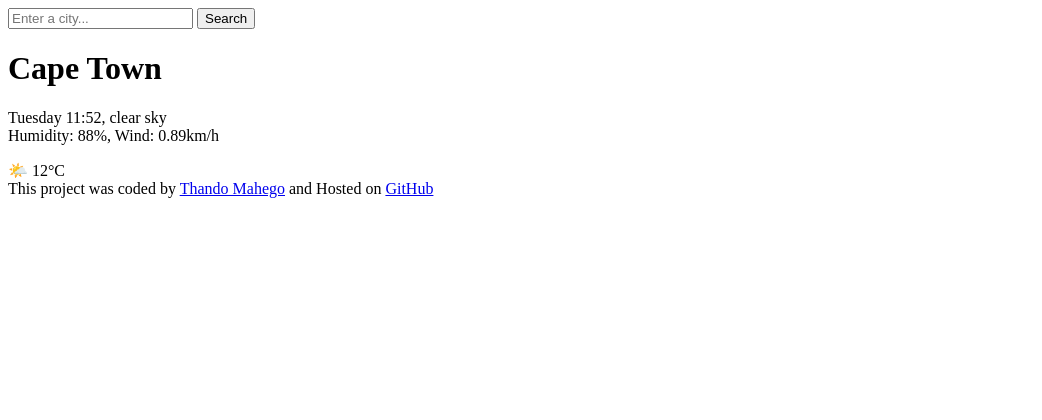
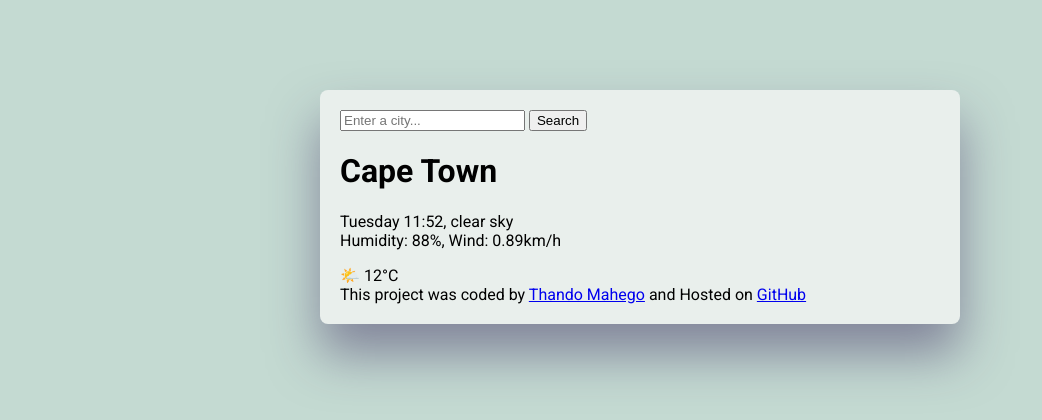
Before and after one commit to ThandoMashego/my-weather-app, a plain HTML site: page index.html in a window 1280 px wide. Shown: the whole page, without its empty margins (0-1042 px from the left). Drawn offline with Linux system fonts and the light colour scheme.

Commit message:
styled the main container and added custom fonts

```diff
--- a/index.html
+++ b/index.html
@@ -4,11 +4,19 @@
     <meta charset="UTF-8">
     <meta name="viewport" content="width=device-width, initial-scale=1.0">
     <title>Weather App</title>
+    <link rel="stylesheet" href="./src/style.css"/>
+    <link rel="preconnect" href="https://fonts.googleapis.com">
+<link rel="preconnect" href="https://fonts.gstatic.com" crossorigin>
+<link href="https://fonts.googleapis.com/css2?family=Roboto:ital,wght@0,100;0,300;0,400;0,500;0,700;0,900;1,100;1,300;1,400;1,500;1,700;1,900&display=swap" rel="stylesheet">
 </head>
 <body>
+
+<div class="container">
     <header>
-        <input type="search" placeholder="Enter a city..." required />
-        <input type="submit" value="Search"/>
+        <form>
+            <input type="search" placeholder="Enter a city..." required />
+            <input type="submit" value="Search"/>
+        </form>
     </header>
 
     <main>
@@ -27,6 +35,7 @@
         <a href="https://github.com/ThandoMashego">Thando Mahego</a> and
         Hosted on <a href="https://github.com/ThandoMashego/my-weather-app">GitHub</a>
     </footer>
+</div>
 
 </body>
 
--- /dev/null
+++ b/src/style.css
@@ -0,0 +1,15 @@
+body {
+    background-color:#C4DAD2;
+        font-family: "Roboto", sans-serif;
+        font-weight: 400;
+        font-style: normal;
+}
+
+.container{
+    max-width: 600px;
+    background-color:#E9EFEC;
+    margin: 90px auto;
+    padding: 20px;
+    box-shadow: 0 30px 50px rgba(65,50,100,0.5);
+    border-radius: 8px;
+}
```
